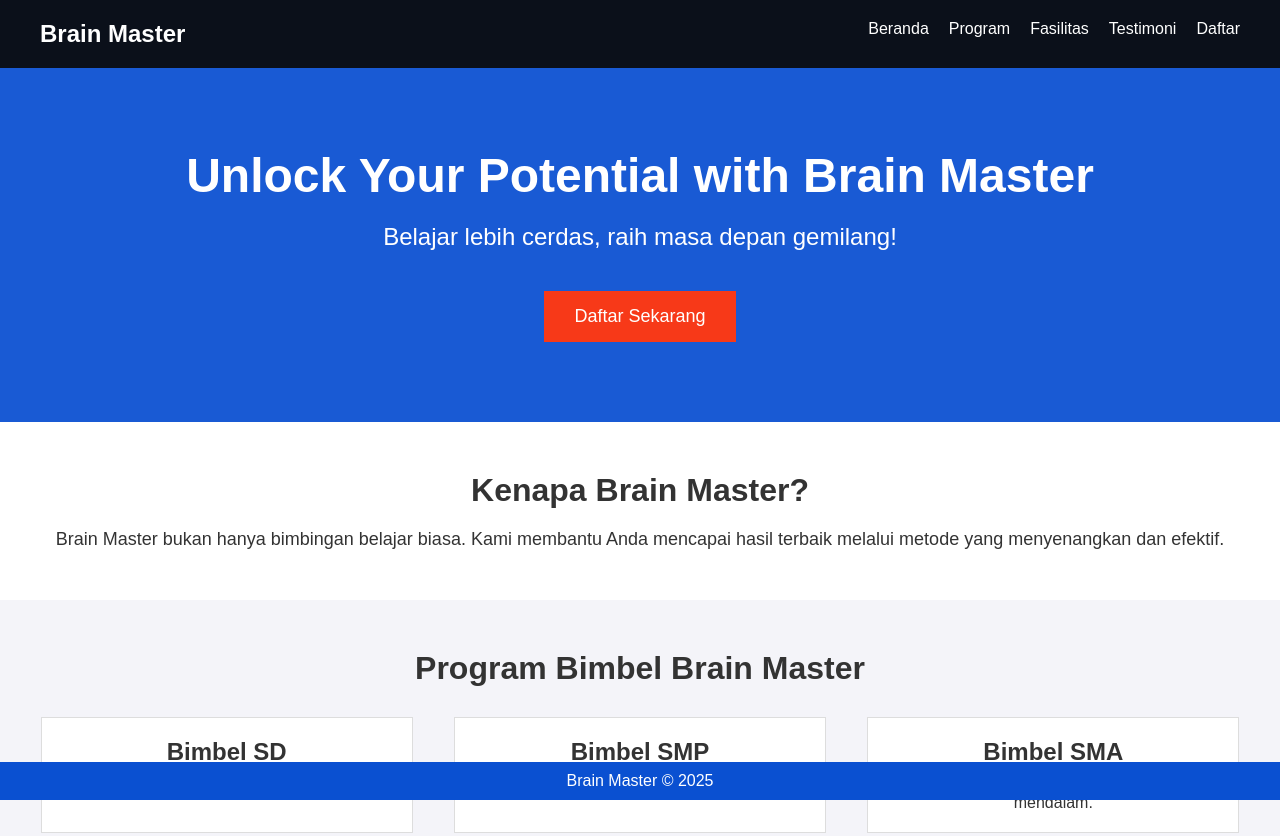
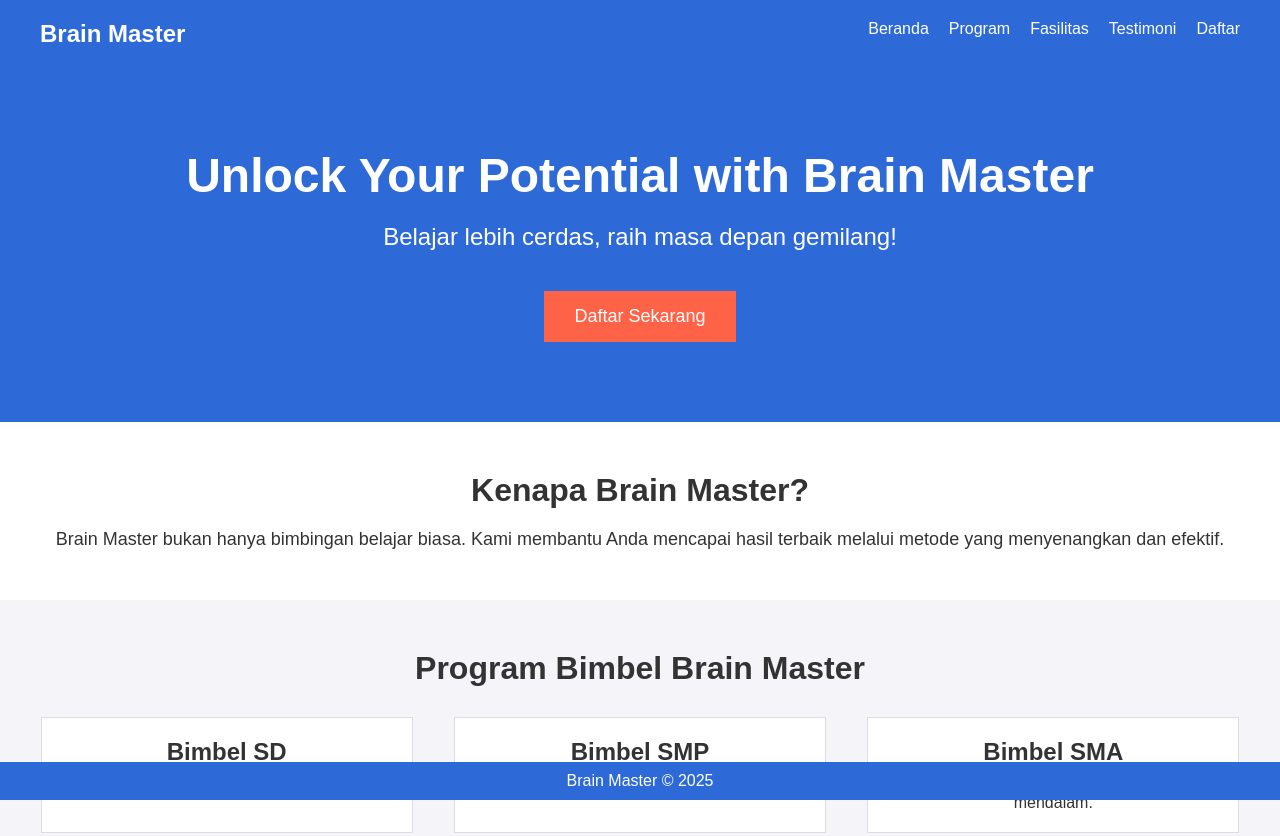
Before and after one commit to anonim-24/bimbelbrainmaster, a plain HTML site: page index.html in a window 1280 px wide. Shown: the top 836 px of the page. Drawn offline with Linux system fonts and the light colour scheme.

Commit message:
Update styel.css

```diff
--- a/styel.css
+++ b/styel.css
@@ -16,7 +16,7 @@ header {
     display: flex;
     justify-content: space-between;
     padding: 20px 40px;
-    background-color: #0b101a;
+    background-color: #2d6ad8;
     color: white;
 }
 
@@ -43,7 +43,7 @@ header nav ul li a:hover {
 
 /* Hero Section */
 .hero {
-    background-color: #195ad4;
+    background-color: #2d6ad8;
     color: white;
     text-align: center;
     padding: 80px 20px;
@@ -60,7 +60,7 @@ header nav ul li a:hover {
 }
 
 .hero button {
-    background-color: #f73918;
+    background-color: #ff6347;
     color: white;
     border: none;
     padding: 15px 30px;
@@ -197,7 +197,7 @@ form label {
     font-size: 18px;
 }
 
-form input, form select {
+form input, form select, form textarea {
     padding: 10px;
     width: 300px;
     font-size: 16px;
@@ -205,7 +205,7 @@ form input, form select {
 
 form button {
     padding: 10px 20px;
-    background-color: #0a51d6;
+    background-color: #2d6ad8;
     color: white;
     border: none;
     font-size: 18px;
@@ -218,7 +218,7 @@ form button:hover {
 
 /* Footer */
 footer {
-    background-color: #0a50d1;
+    background-color: #2d6ad8;
     color: white;
     text-align: center;
     padding: 10px;
```
